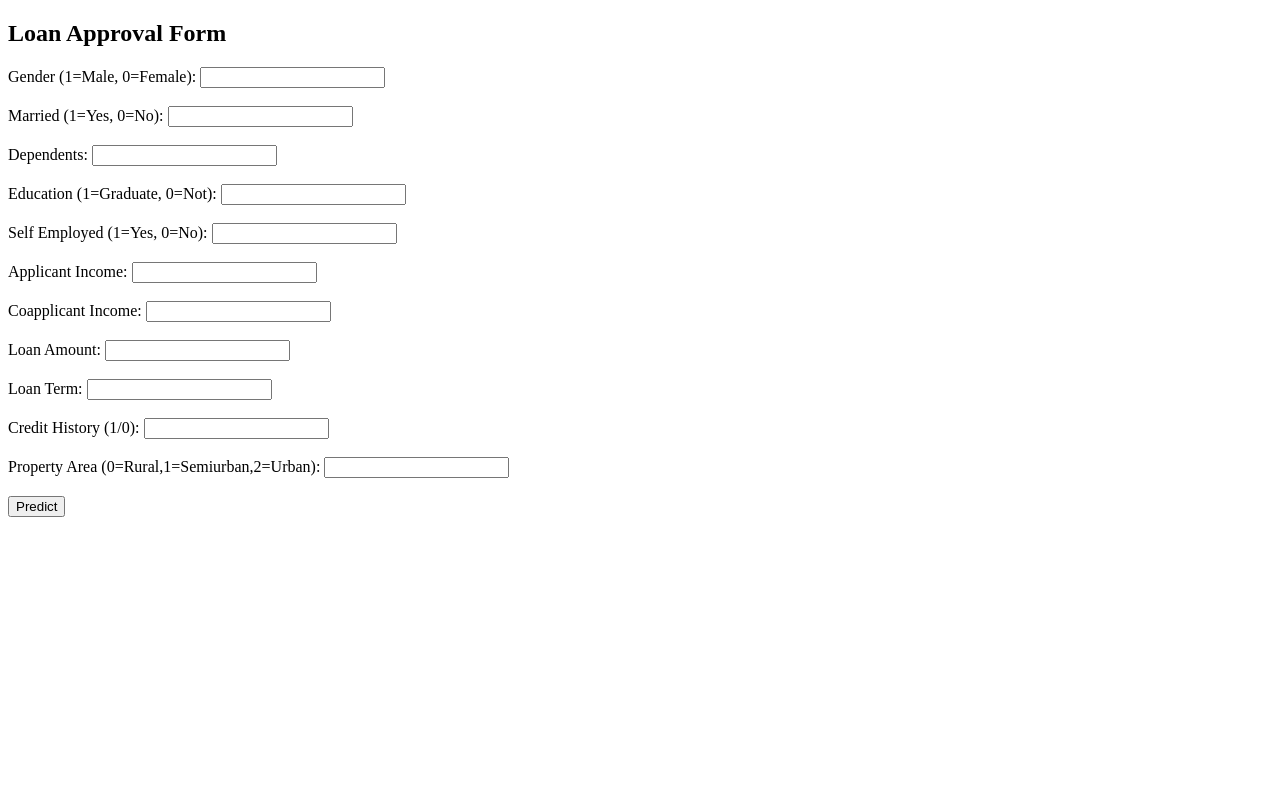
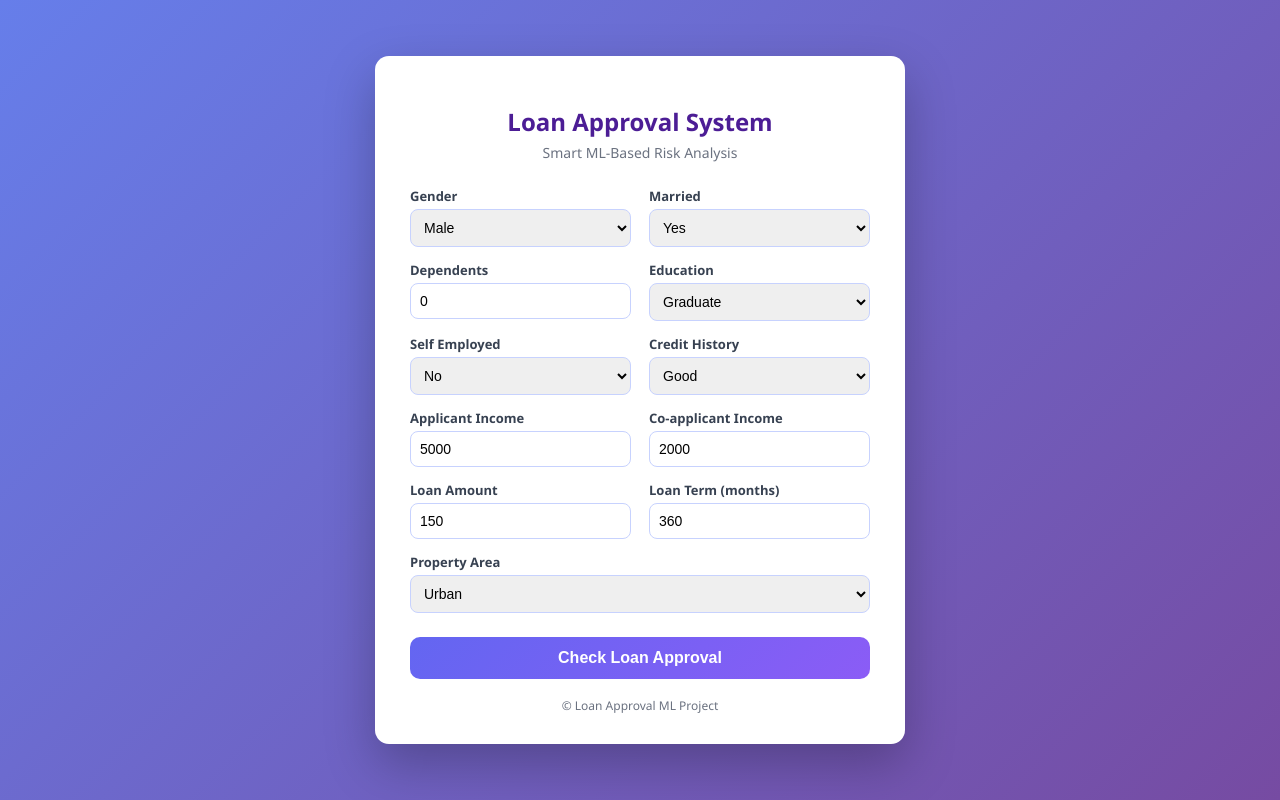
Before and after one commit to shubham2142/Loan_Prediction, a Flask app: page / in a window 1280 px wide. Run offline with Flask 3, Linux system fonts and the light colour scheme; parts of the project's set-up code (start-up, migrations or seed data) failed here and were passed over.

Commit message:
train model using Random Forest Tree and add Readme.md file

```diff
--- a/app.py
+++ b/app.py
@@ -1,10 +1,14 @@
 from flask import Flask, render_template, request
+import numpy as np
 import joblib
-import numpy as np
 
 app = Flask(__name__)
 
-model = joblib.load("model/loan_model.pkl")
+# Load trained advanced model
+
+model = joblib.load("model/best_loan_model.pkl")
+# Agar scaler use kiya hai to uncomment karo
+# scaler = joblib.load("model/scaler.pkl")
 
 @app.route("/")
 def home():
@@ -12,34 +16,83 @@ def home():
 
 @app.route("/predict", methods=["POST"])
 def predict():
-    data = [
-        int(request.form["Gender"]),
-        int(request.form["Married"]),
-        int(request.form["Dependents"]),
-        int(request.form["Education"]),
-        int(request.form["Self_Employed"]),
-        float(request.form["ApplicantIncome"]),
-        float(request.form["CoapplicantIncome"]),
-        float(request.form["LoanAmount"]),
-        float(request.form["Loan_Amount_Term"]),
-        float(request.form["Credit_History"]),
-        int(request.form["Property_Area"])
-    ]
 
-    input_data = np.array(data).reshape(1, -1)
+    try:
+        # ================================
+        # Get input values from form
+        # ================================
+        Gender = int(request.form["Gender"])
+        Married = int(request.form["Married"])
+        Dependents = int(request.form["Dependents"])
+        Education = int(request.form["Education"])
+        Self_Employed = int(request.form["Self_Employed"])
+        ApplicantIncome = float(request.form["ApplicantIncome"])
+        CoapplicantIncome = float(request.form["CoapplicantIncome"])
+        LoanAmount = float(request.form["LoanAmount"])
+        Loan_Amount_Term = float(request.form["Loan_Amount_Term"])
+        Credit_History = float(request.form["Credit_History"])
+        Property_Area = int(request.form["Property_Area"])
 
-    prediction = model.predict(input_data)[0]
-    probability = model.predict_proba(input_data)[0][1]
+        # ================================
+        # Feature Engineering (ADVANCED)
+        # ================================
+        TotalIncome = ApplicantIncome + CoapplicantIncome
+        Loan_Income_Ratio = LoanAmount / TotalIncome if TotalIncome != 0 else 0
 
-    risk_score = int(probability * 100)
+        # ================================
+        # Create input array (ORDER MATTERS)
+        # ================================
+        input_data = np.array([[
+            Gender,
+            Married,
+            Dependents,
+            Education,
+            Self_Employed,
+            ApplicantIncome,
+            CoapplicantIncome,
+            LoanAmount,
+            Loan_Amount_Term,
+            Credit_History,
+            Property_Area,
+            TotalIncome,
+            Loan_Income_Ratio
+        ]])
 
-    result = "APPROVED ✅" if prediction == 1 else "REJECTED ❌"
+        # Agar scaler use kiya hai
+        # input_data = scaler.transform(input_data)
 
-    return render_template(
-        "result.html",
-        result=result,
-        risk_score=risk_score
-    )
+        # ================================
+        # Prediction
+        # ================================
+        prediction = model.predict(input_data)[0]
+        probability = model.predict_proba(input_data)[0][1]
+
+        risk_score = int(probability * 100)
+
+        # ================================
+        # Risk Category
+        # ================================
+        if risk_score < 30:
+            risk_category = "Low Risk"
+        elif risk_score < 60:
+            risk_category = "Medium Risk"
+        else:
+            risk_category = "High Risk"
+
+        # ================================
+        # Final Result
+        # ================================
+        result = "APPROVED ✅" if prediction == 1 else "REJECTED ❌"
+
+        return render_template(
+            "result.html",
+            result=result,
+            risk_score=risk_score,
+            risk_category=risk_category
+        )
+
+    except Exception as e:
+        return f"Error occurred: {e}"
 
 if __name__ == "__main__":
     app.run(debug=True)
--- /dev/null
+++ b/static/style.css
@@ -0,0 +1,109 @@
+/* ===== Global ===== */
+body {
+    margin: 0;
+    padding: 0;
+    font-family: "Segoe UI", Tahoma, sans-serif;
+    background: linear-gradient(135deg, #667eea, #764ba2);
+    min-height: 100vh;
+    display: flex;
+    justify-content: center;
+    align-items: center;
+}
+
+/* ===== Card ===== */
+.container {
+    background: #ffffff;
+    width: 460px;
+    padding: 30px 35px;
+    border-radius: 14px;
+    box-shadow: 0 20px 50px rgba(0, 0, 0, 0.25);
+}
+
+/* ===== Headings ===== */
+.container h2 {
+    text-align: center;
+    color: #4c1d95;
+    margin-bottom: 5px;
+}
+
+.subtitle {
+    text-align: center;
+    font-size: 14px;
+    color: #6b7280;
+    margin-bottom: 25px;
+}
+
+/* ===== Form Layout ===== */
+.form-grid {
+    display: grid;
+    grid-template-columns: 1fr 1fr;
+    gap: 14px 18px;
+}
+
+.form-group {
+    display: flex;
+    flex-direction: column;
+}
+
+.form-group.full {
+    grid-column: 1 / -1;
+}
+
+/* ===== Labels & Inputs ===== */
+label {
+    font-size: 13px;
+    font-weight: 600;
+    color: #374151;
+    margin-bottom: 4px;
+}
+
+input, select {
+    padding: 9px;
+    border-radius: 8px;
+    border: 1.5px solid #c7d2fe;
+    font-size: 14px;
+    transition: all 0.3s ease;
+}
+
+input:focus, select:focus {
+    outline: none;
+    border-color: #6366f1;
+    box-shadow: 0 0 0 2px rgba(99, 102, 241, 0.2);
+}
+
+/* ===== Button ===== */
+button {
+    margin-top: 10px;
+    padding: 12px;
+    background: linear-gradient(135deg, #6366f1, #8b5cf6);
+    color: #ffffff;
+    border: none;
+    border-radius: 10px;
+    font-size: 16px;
+    font-weight: bold;
+    cursor: pointer;
+    transition: transform 0.2s ease, box-shadow 0.2s ease;
+}
+
+button:hover {
+    transform: translateY(-2px);
+    box-shadow: 0 8px 20px rgba(99, 102, 241, 0.4);
+}
+
+/* ===== Footer ===== */
+.footer {
+    text-align: center;
+    font-size: 12px;
+    color: #6b7280;
+    margin-top: 18px;
+}
+
+/* ===== Responsive ===== */
+@media (max-width: 600px) {
+    .container {
+        width: 90%;
+    }
+    .form-grid {
+        grid-template-columns: 1fr;
+    }
+}
--- a/templates/index.html
+++ b/templates/index.html
@@ -1,26 +1,103 @@
 <!DOCTYPE html>
-<html>
+<html lang="en">
 <head>
+    <meta charset="UTF-8">
     <title>Loan Approval System</title>
+    <link rel="stylesheet" href="{{ url_for('static', filename='style.css') }}">
 </head>
+
 <body>
-    <h2>Loan Approval Form</h2>
+<div class="container">
+    <h2>Loan Approval System</h2>
+    <div class="subtitle">Smart ML-Based Risk Analysis</div>
+
     <form action="/predict" method="post">
+        <div class="form-grid">
 
-        Gender (1=Male, 0=Female): <input name="Gender"><br><br>
-        Married (1=Yes, 0=No): <input name="Married"><br><br>
-        Dependents: <input name="Dependents"><br><br>
-        Education (1=Graduate, 0=Not): <input name="Education"><br><br>
-        Self Employed (1=Yes, 0=No): <input name="Self_Employed"><br><br>
+            <div class="form-group">
+                <label>Gender</label>
+                <select name="Gender">
+                    <option value="1">Male</option>
+                    <option value="0">Female</option>
+                </select>
+            </div>
 
-        Applicant Income: <input name="ApplicantIncome"><br><br>
-        Coapplicant Income: <input name="CoapplicantIncome"><br><br>
-        Loan Amount: <input name="LoanAmount"><br><br>
-        Loan Term: <input name="Loan_Amount_Term"><br><br>
-        Credit History (1/0): <input name="Credit_History"><br><br>
-        Property Area (0=Rural,1=Semiurban,2=Urban): <input name="Property_Area"><br><br>
+            <div class="form-group">
+                <label>Married</label>
+                <select name="Married">
+                    <option value="1">Yes</option>
+                    <option value="0">No</option>
+                </select>
+            </div>
 
-        <button type="submit">Predict</button>
+            <div class="form-group">
+                <label>Dependents</label>
+                <input type="number" name="Dependents" value="0">
+            </div>
+
+            <div class="form-group">
+                <label>Education</label>
+                <select name="Education">
+                    <option value="1">Graduate</option>
+                    <option value="0">Not Graduate</option>
+                </select>
+            </div>
+
+            <div class="form-group">
+                <label>Self Employed</label>
+                <select name="Self_Employed">
+                    <option value="0">No</option>
+                    <option value="1">Yes</option>
+                </select>
+            </div>
+
+            <div class="form-group">
+                <label>Credit History</label>
+                <select name="Credit_History">
+                    <option value="1">Good</option>
+                    <option value="0">Bad</option>
+                </select>
+            </div>
+
+            <div class="form-group">
+                <label>Applicant Income</label>
+                <input type="number" name="ApplicantIncome" value="5000">
+            </div>
+
+            <div class="form-group">
+                <label>Co-applicant Income</label>
+                <input type="number" name="CoapplicantIncome" value="2000">
+            </div>
+
+            <div class="form-group">
+                <label>Loan Amount</label>
+                <input type="number" name="LoanAmount" value="150">
+            </div>
+
+            <div class="form-group">
+                <label>Loan Term (months)</label>
+                <input type="number" name="Loan_Amount_Term" value="360">
+            </div>
+
+            <div class="form-group full">
+                <label>Property Area</label>
+                <select name="Property_Area">
+                    <option value="2">Urban</option>
+                    <option value="1">Semi-Urban</option>
+                    <option value="0">Rural</option>
+                </select>
+            </div>
+
+            <div class="form-group full">
+                <button type="submit">Check Loan Approval</button>
+            </div>
+
+        </div>
     </form>
+
+    <div class="footer">
+        © Loan Approval ML Project
+    </div>
+</div>
 </body>
 </html>
```
Also changed, not shown: templates/result.html (+90 -6 lines), README.md (added), 2 other files.
